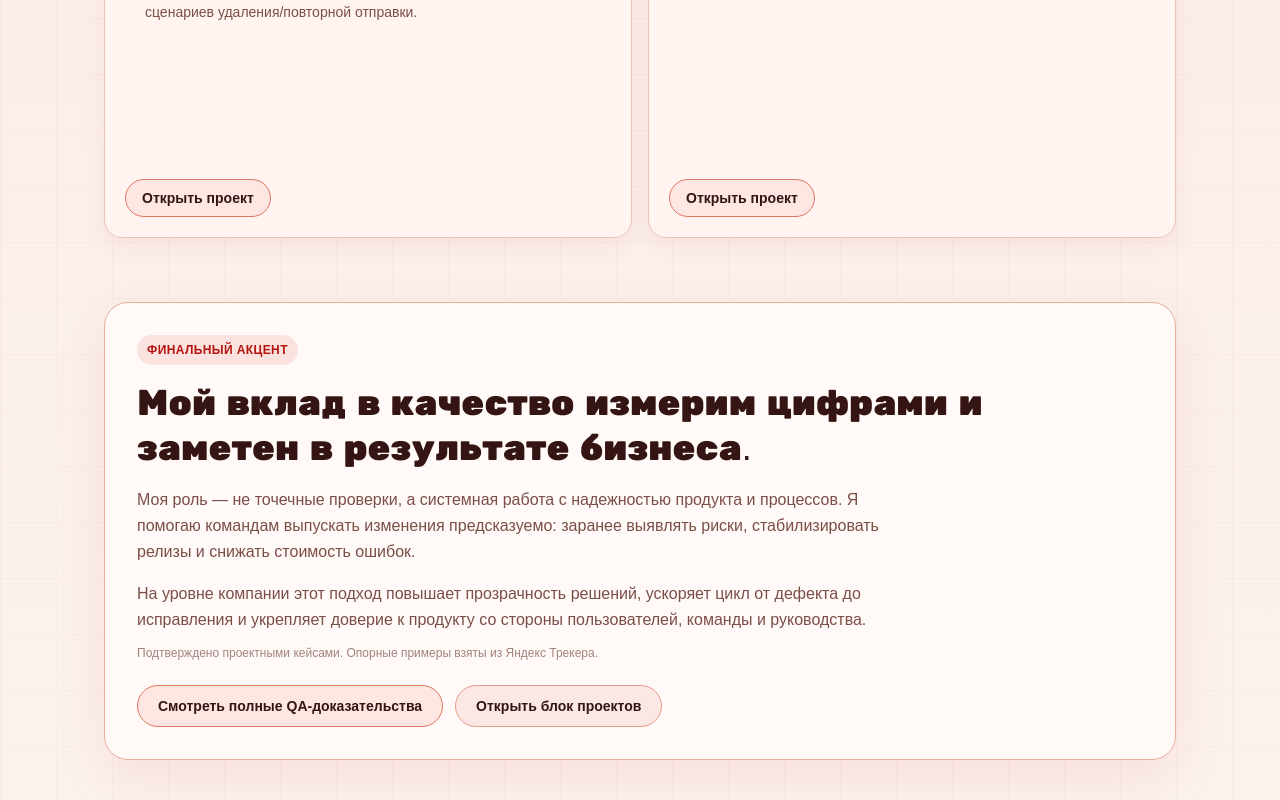
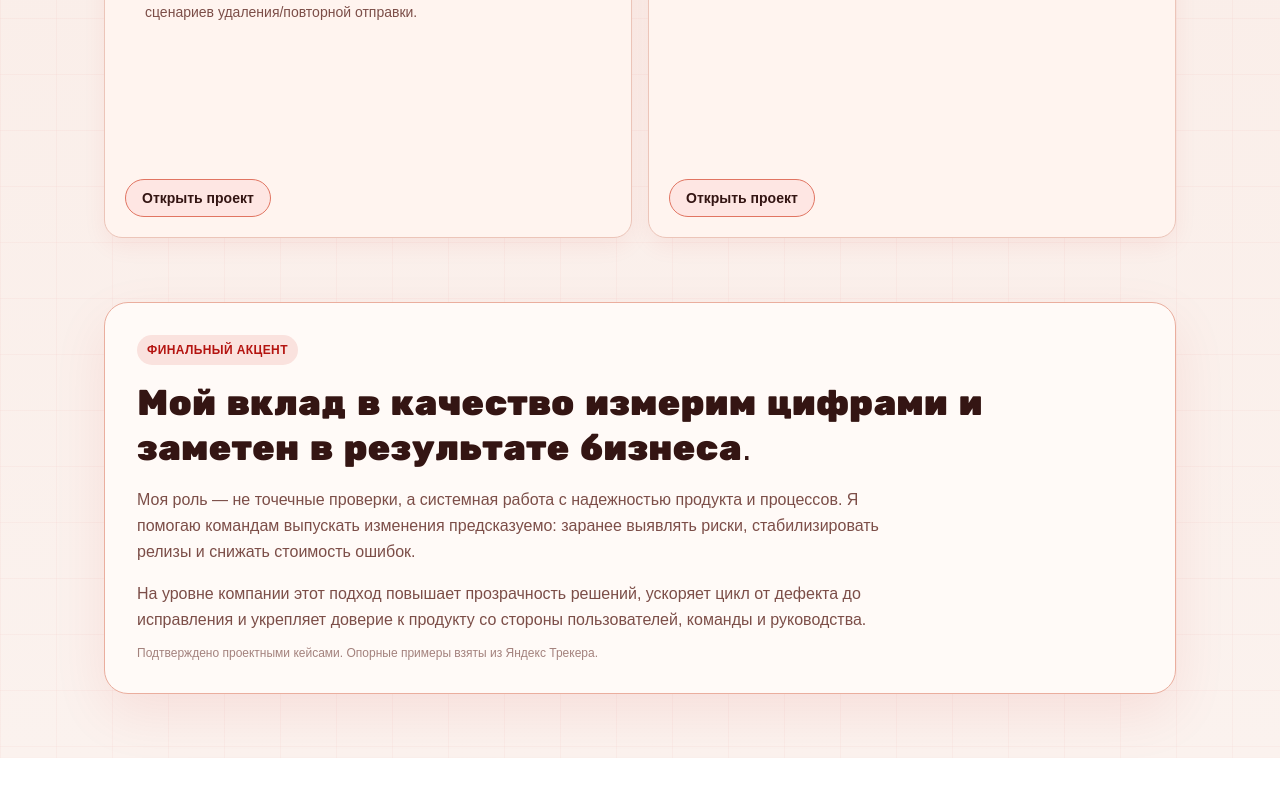
Before and after one commit to Grekml/MY_TEST, a Next.js app in the folder MY_TEST/: page / in a window 1280 px wide. Shown: the part 3790-4590 px from the top of the page. After the commit the page ends 4548 px from the top, so only its background shows below. Built offline with nearby package versions, Linux system fonts and the light colour scheme; a web font is replaced by a local one.

Commit message:
trim closing actions and refine project wording
Remove final accent CTA buttons and update project contribution wording on detail pages.

```diff
--- a/MY_TEST/app/page.tsx
+++ b/MY_TEST/app/page.tsx
@@ -319,14 +319,6 @@ export default function Home() {
             ))}
           </div>
           <p className="qa-soft mt-3 text-xs">{closingSummary.evidenceLabel}. {closingSummary.evidenceNote}</p>
-          <div className="mt-6 flex flex-wrap gap-3">
-            <Link href="#charts" className="qa-btn-primary inline-flex items-center rounded-full px-5 py-2.5 text-sm font-semibold transition">
-              {closingSummary.ctaLabel}
-            </Link>
-            <Link href="#projects" className="qa-btn-secondary inline-flex items-center rounded-full px-5 py-2.5 text-sm font-semibold transition">
-              Открыть блок проектов
-            </Link>
-          </div>
         </section>
       </div>
     </main>
--- a/MY_TEST/lib/project-content.ts
+++ b/MY_TEST/lib/project-content.ts
@@ -111,7 +111,7 @@ export const PROJECTS: ProjectInfo[] = [
       "дефекты консистентности данных и отображения в крупных операциях (в том числе массовые изменения и история действий).",
     ],
     contribution: [
-      "покрывал один из самых сложных и масштабных доменов проекта, где пересекаются бизнес-логика, производительность и безопасность;",
+      "покрываю один из самых сложных и масштабных проектов, где пересекаются бизнес-логика, производительность и безопасность;",
       "находил не только UI-дефекты, но и системные проблемы в API, данных, асинхронной обработке и регрессионной устойчивости;",
       "давал воспроизводимые сценарии, отчеты и приоритизацию дефектов, что ускоряло исправления и снижало риск повторных инцидентов в проде.",
     ],
```
